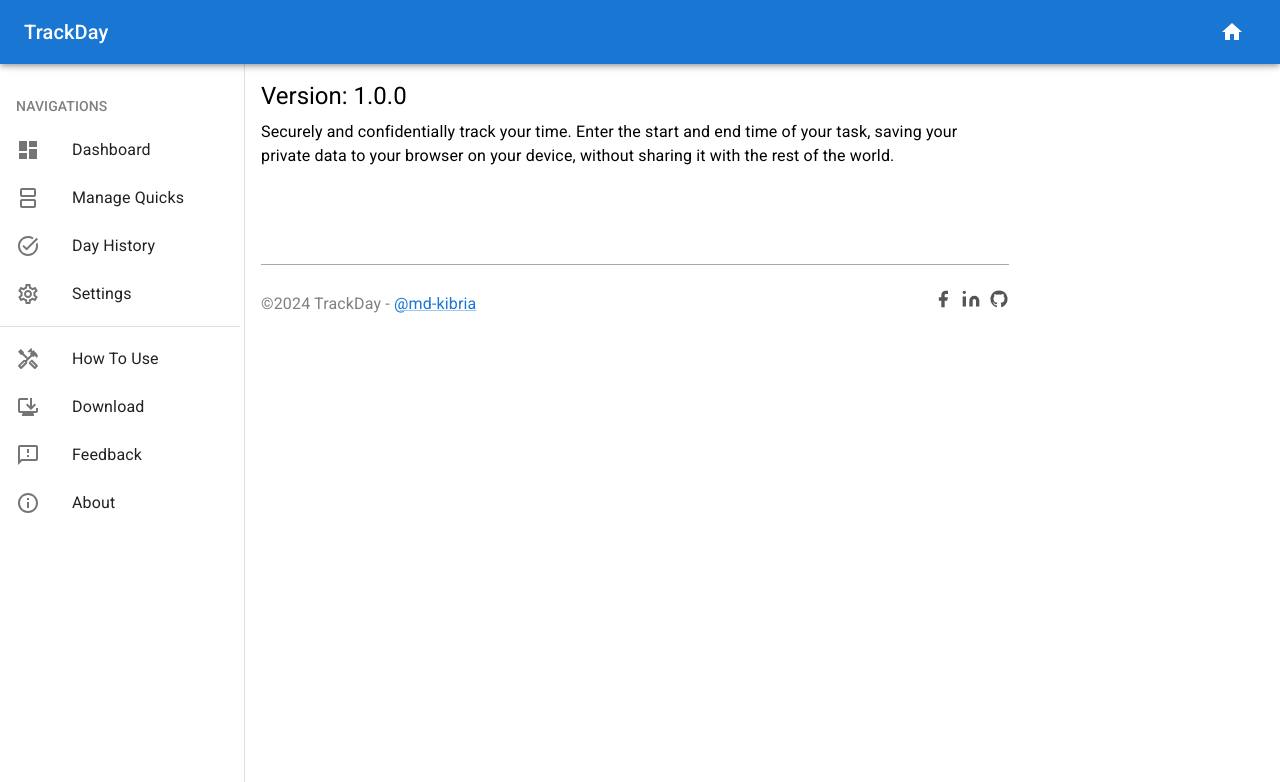
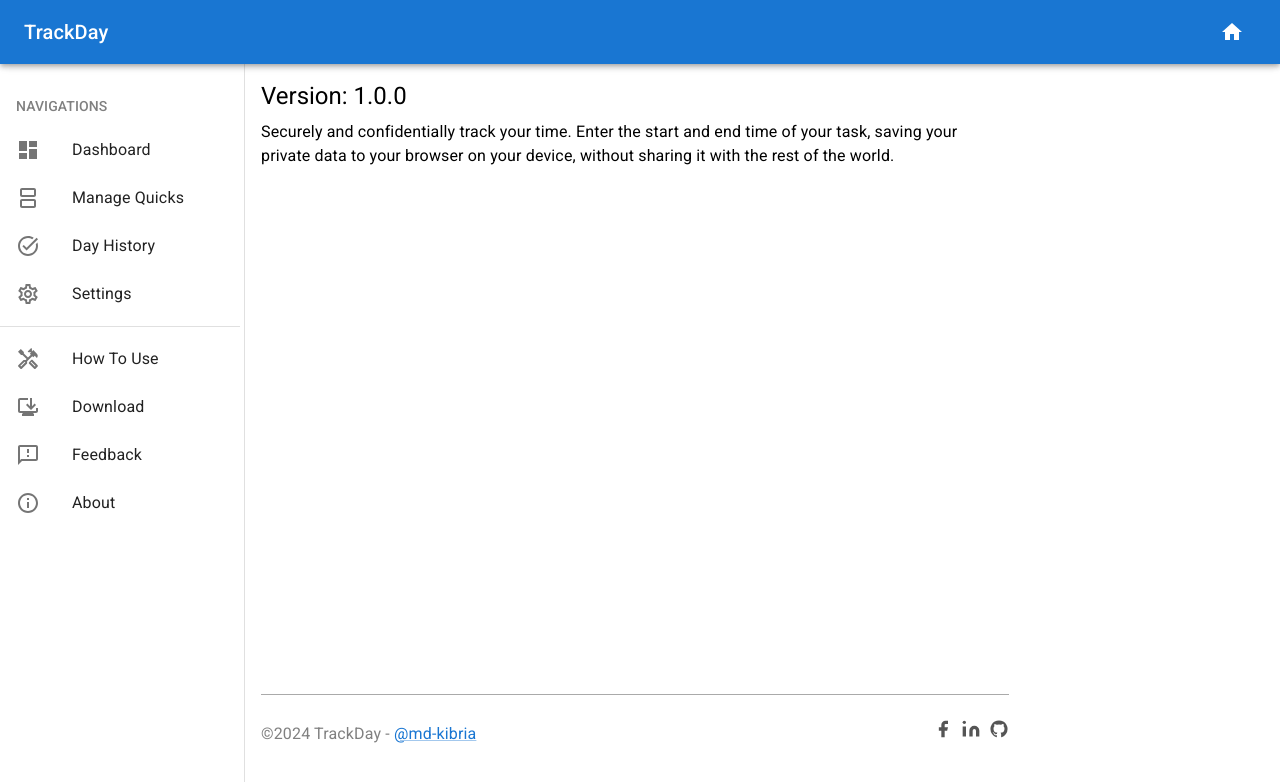
Before and after one commit to md-kibria/track-day, a React (Vite) app: page /about in a window 1280 px wide. Shown: the top 782 px of the page. Built offline with nearby package versions, Linux system fonts and the light colour scheme.

Commit message:
Updated the about page footer

```diff
--- a/src/pages/About.jsx
+++ b/src/pages/About.jsx
@@ -2,13 +2,15 @@ import { Box, Link, Typography } from "@mui/material";
 
 export default function About() {
     return (
-        <Box>
-            <Typography variant="h5" py={1}>Version: 1.0.0</Typography>
-            <Typography variant="subtitle1" sx={{lineHeight: 1.5}}>Securely and confidentially track your time. Enter the start and end time of your task, saving your private data to your browser on your device, without sharing it with the rest of the world.</Typography>
+        <Box sx={{display: 'flex', flexDirection: 'column', justifyContent: 'space-between', minHeight: `calc(100vh - 100px)`}}>
+            <Box>
+                <Typography variant="h5" py={1}>Version: 1.0.0</Typography>
+                <Typography variant="subtitle1" sx={{lineHeight: 1.5}}>Securely and confidentially track your time. Enter the start and end time of your task, saving your private data to your browser on your device, without sharing it with the rest of the world.</Typography>
+            </Box>
 
-            {/* <hr /> */}
 
-            <Box sx={{display: 'flex', justifyContent: 'space-between', alignItems: 'center', my: 12, borderTop: '1px solid #aaa', py: 3}} color="gray">
+
+            <Box sx={{display: 'flex', flexDirection: { xs: 'column-reverse', sm: 'row' }, justifyContent: 'space-between', alignItems: 'center', borderTop: '1px solid #aaa', py: 3}} color="gray">
                 <Typography variant="subtitle1">©2024 TrackDay - <Link href="https://github.com/md-kibria" >@md-kibria</Link></Typography>
                 <Box sx={{display: 'flex', gap: 1}}>
                     <Typography variant="subtitle1" color="gray"><Link href="https://www.facebook.com/profile.php?id=100068931456915" >
```
Also changed, not shown: 4 other files (tests, documents, lock files or other folders).
